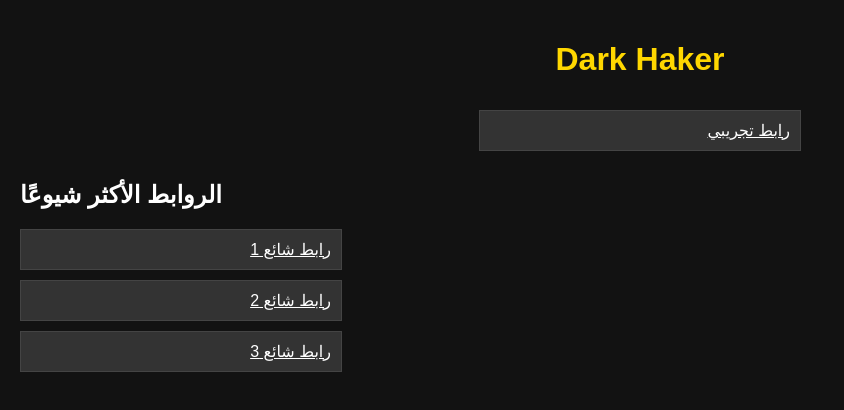
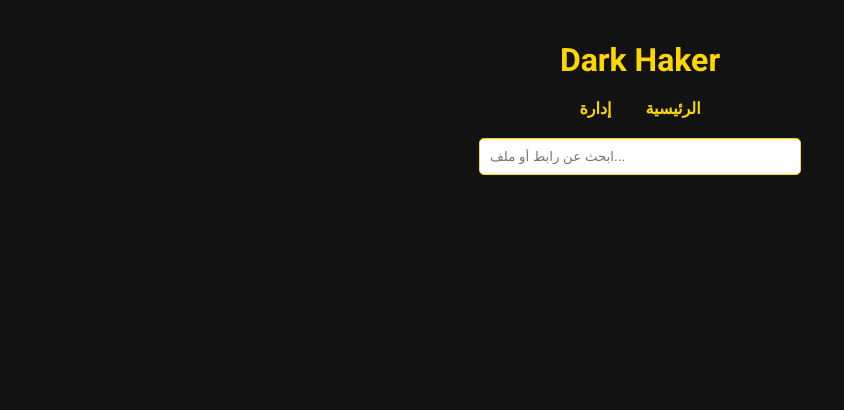
Before and after one commit to DARKDKal/Dark-Haker, a plain HTML site: page index.html in a window 1280 px wide. Shown: the whole page, without its empty margins (0-844 px from the left). Drawn offline with Linux system fonts and the light colour scheme.

Commit message:
Update index.html

```diff
--- a/index.html
+++ b/index.html
@@ -4,47 +4,132 @@
     <meta charset="UTF-8">
     <meta name="viewport" content="width=device-width, initial-scale=1.0">
     <title>Dark Haker</title>
+    <link href="https://fonts.googleapis.com/css2?family=Roboto:wght@400;700&display=swap" rel="stylesheet">
+    <link rel="stylesheet" href="https://cdnjs.cloudflare.com/ajax/libs/font-awesome/6.0.0-beta3/css/all.min.css">
     <style>
         body {
-            background-color: #121212;
-            color: #fff;
-            font-family: Arial, sans-serif;
+            background-color: #121212; /* خلفية داكنة */
+            color: #FFFFFF;
+            font-family: 'Roboto', sans-serif;
+            text-align: center;
+            padding: 20px;
             margin: 0;
-            padding: 20px;
         }
         h1 {
-            text-align: center;
-            color: gold;
+            color: #FFD700; /* اللون الذهبي */
+            margin-bottom: 20px;
         }
-        .link-container {
+        .navbar {
+            margin: 20px 0;
+        }
+        .navbar a {
+            margin: 0 15px;
+            color: #FFD700;
+            text-decoration: none;
+            font-weight: bold;
+        }
+        .search-container {
+            margin: 20px 0;
+        }
+        input[type="text"] {
+            padding: 10px;
+            border: 1px solid #FFD700; /* اللون الذهبي */
+            border-radius: 5px;
+            width: 300px;
+        }
+        #content {
             display: flex;
             flex-direction: column;
             align-items: center;
         }
         .link-item {
-            background-color: #333;
-            border: 1px solid #444;
-            padding: 10px;
+            background-color: #333; /* خلفية رمادية */
+            border: 1px solid #FFD700;
+            border-radius: 5px;
+            padding: 15px;
             margin: 10px 0;
-            width: 300px;
-            text-align: right;
+            width: 80%;
+            transition: transform 0.2s, box-shadow 0.2s;
         }
-        .popular-links {
+        .link-item:hover {
+            transform: scale(1.02); /* تكبير عند التمرير */
+            box-shadow: 0 0 15px rgba(255, 215, 0, 0.5);
+        }
+        .not-found {
+            color: red;
             margin-top: 20px;
         }
     </style>
 </head>
 <body>
-    <h1>Dark Haker</h1>
-    <div class="link-container" id="linkContainer">
-        <div class="link-item"><a href="http://example.com" style="color: white;">رابط تجريبي</a></div>
-        <!-- الروابط الأخرى يمكن إضافتها هنا -->
+
+    <div class="container">
+        <h1>Dark Haker</h1>
+        <div class="navbar">
+            <a href="index.html">الرئيسية</a>
+            <a href="admin.html">إدارة</a>
+        </div>
+
+        <div class="search-container">
+            <input type="text" id="search" placeholder="ابحث عن رابط أو ملف..." onkeyup="searchContent()">
+        </div>
+
+        <div id="content"></div>
+        <div class="not-found" id="notFound" style="display: none;">لا توجد نتائج مطابقة.</div>
     </div>
-    <div class="popular-links">
-        <h2>الروابط الأكثر شيوعًا</h2>
-        <div class="link-item"><a href="http://popular1.com" style="color: white;">رابط شائع 1</a></div>
-        <div class="link-item"><a href="http://popular2.com" style="color: white;">رابط شائع 2</a></div>
-        <div class="link-item"><a href="http://popular3.com" style="color: white;">رابط شائع 3</a></div>
-    </div>
+
+    <script>
+        const contentContainer = document.getElementById('content');
+        const notFoundMessage = document.getElementById('notFound');
+        const links = JSON.parse(localStorage.getItem('links')) || [];
+        const files = JSON.parse(localStorage.getItem('files')) || [];
+
+        function displayContent() {
+            contentContainer.innerHTML = '';
+            notFoundMessage.style.display = 'none';
+
+            links.forEach(link => {
+                const linkElement = document.createElement('a');
+                linkElement.className = 'link-item';
+                linkElement.href = link.url;
+                linkElement.style.color = link.color;
+                linkElement.innerText = link.text || "رابط جديد";
+                contentContainer.appendChild(linkElement);
+            });
+
+            files.forEach(file => {
+                const fileElement = document.createElement('a');
+                fileElement.className = 'link-item';
+                fileElement.href = file.url;
+                fileElement.innerText = file.text || "ملف جديد";
+                fileElement.download = true;
+                contentContainer.appendChild(fileElement);
+            });
+        }
+
+        function searchContent() {
+            const query = document.getElementById('search').value.toLowerCase();
+            const allContent = [...links, ...files];
+            const filteredContent = allContent.filter(item =>
+                (item.text && item.text.toLowerCase().includes(query)) ||
+                (item.url && item.url.toLowerCase().includes(query))
+            );
+
+            contentContainer.innerHTML = '';
+            notFoundMessage.style.display = filteredContent.length === 0 ? 'block' : 'none';
+
+            filteredContent.forEach(item => {
+                const element = document.createElement('a');
+                element.className = 'link-item';
+                element.href = item.url;
+                element.innerText = item.text || "ملف جديد";
+                element.download = item.download ? true : undefined;
+                contentContainer.appendChild(element);
+            });
+        }
+
+        displayContent();
+    </script>
+
 </body>
 </html>
```
